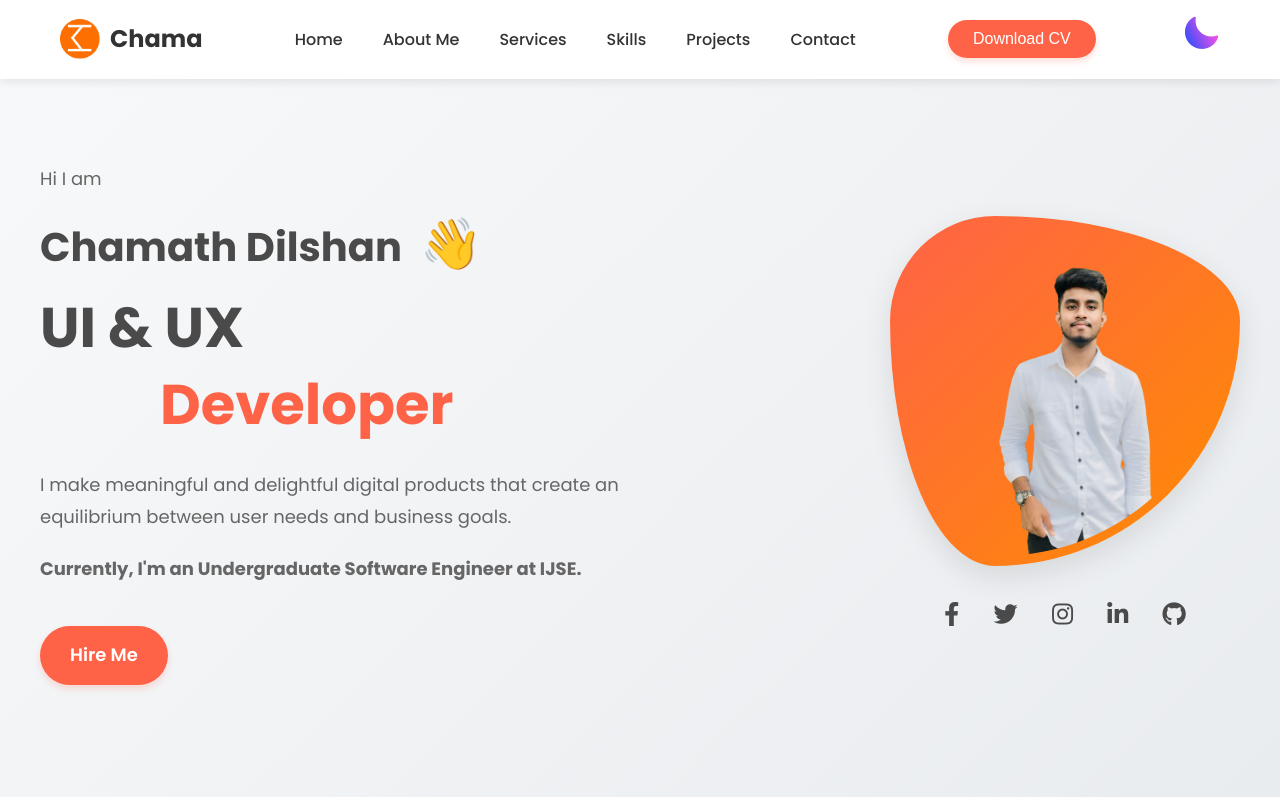
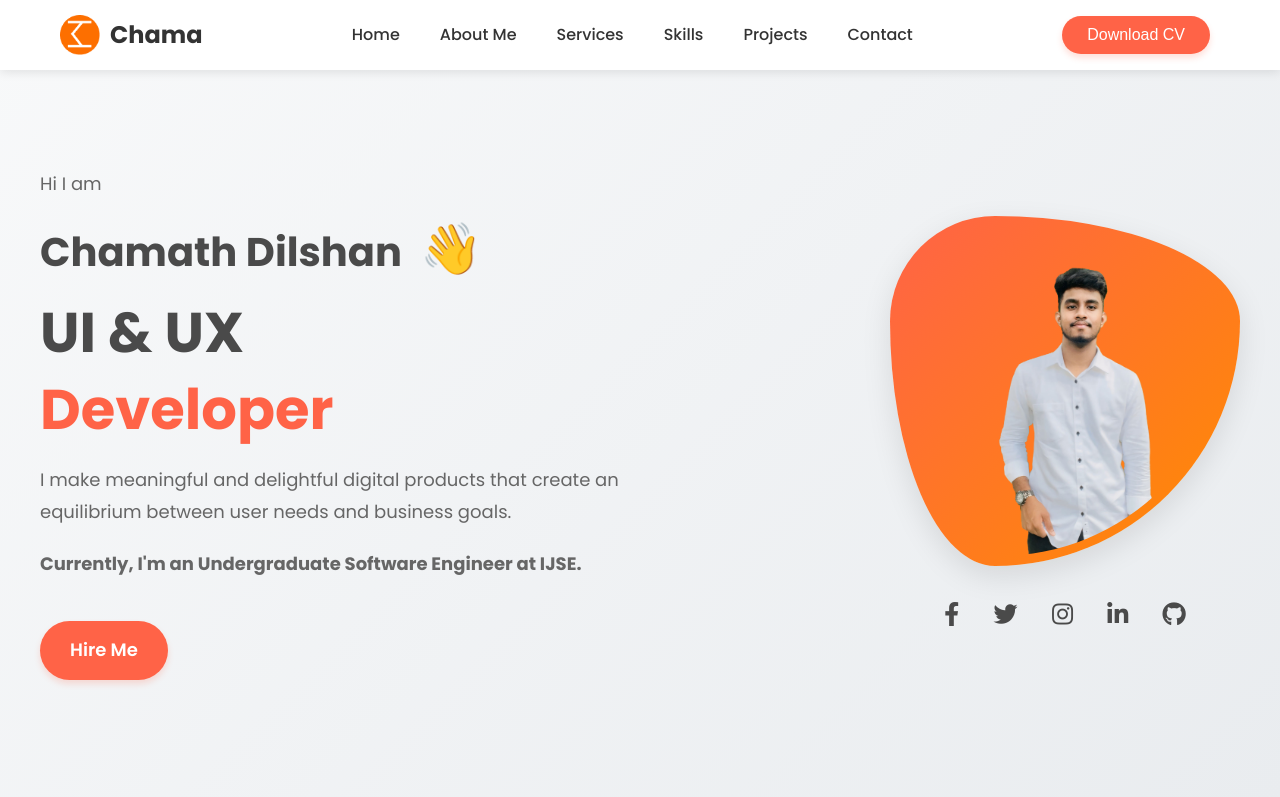
Before and after one commit to ChamathDilshanC/Portfolio_Chamath, a plain HTML site: page index.html in a window 1280 px wide. Shown: the top 797 px of the page. Drawn offline with Linux system fonts and the light colour scheme.

Commit message:
hero update

```diff
--- a/index.html
+++ b/index.html
@@ -24,9 +24,9 @@
             <li><a href="#">Contact</a></li>
         </ul>
         <button class="contact-btn">Download CV</button>
-        <div class="theme-toggle">
-            <img src ="Assets/waning-cresent-moon--night-new-moon-crescent-weather-time-waning.png" alt="Theme Toggle" class="theme-icon">
-        </div>
+<!--        <div class="theme-toggle">
+            <img src ="Assets/waning-cresent-moon&#45;&#45;night-new-moon-crescent-weather-time-waning.png" alt="Theme Toggle" class="theme-icon">
+        </div>-->
     </nav>
 </header>
 
--- a/style.css
+++ b/style.css
@@ -157,9 +157,6 @@ nav {
 
 .hero-text .highlight {
     color: #FF6347;
-    position: relative;
-    display: inline-block;
-    left: 120px;
 }
 
 .hero-text .highlight::after {
```
